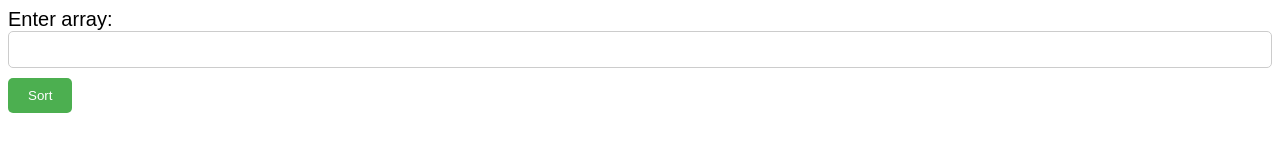
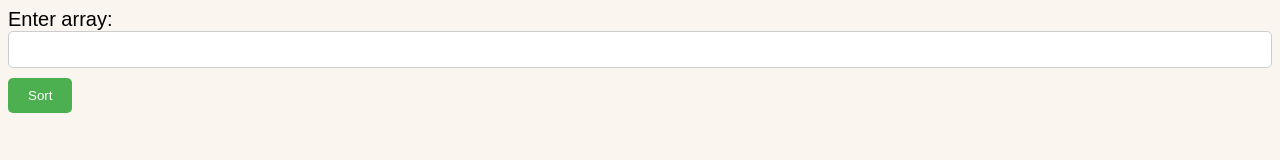
Before and after one commit to kostyanxd/labi2, a plain HTML site: page index.html in a window 1280 px wide. Drawn offline with Linux system fonts and the light colour scheme.

Commit message:
Update index.html

```diff
--- a/index.html
+++ b/index.html
@@ -7,6 +7,7 @@
       body {
         font-family: Arial, sans-serif;
         font-size: 20px;
+        background-color: #FBF5EF;
       }
   .array {
     display: flex;
```
